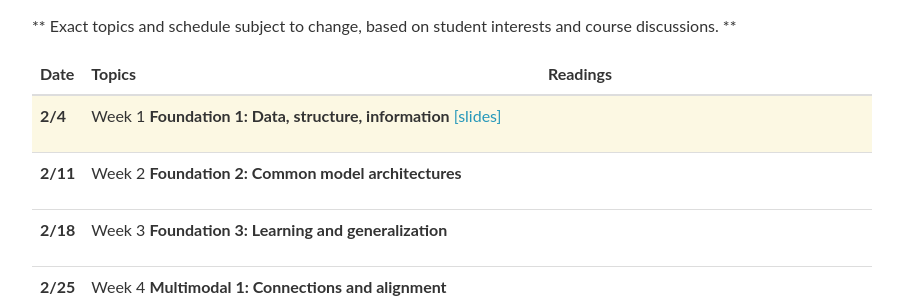
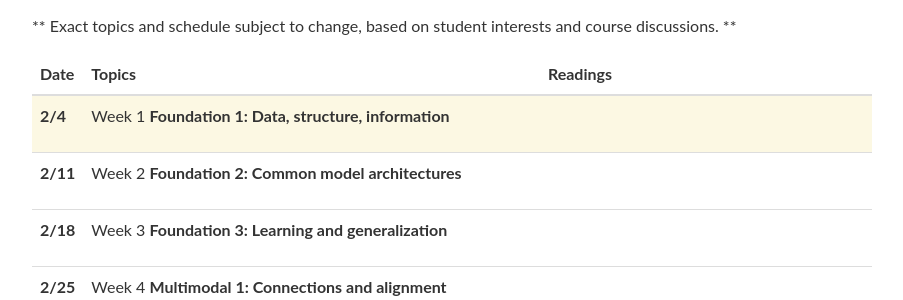
Before and after one commit to MIT-MI/how2ai-course, a Jekyll site: the page built from spring2025/_pages/schedule.md, in a window 1280 px wide and 1371 px high. Shown: the part 158-458 px from the top of the window, without its empty margins (188-1091 px from the left). Built offline with Jekyll 4.4.1, drawn with Linux system fonts in a browser that asks for light colours; nearby versions of some CDN libraries; comment, search, counter and statistics services are not loaded.

Commit message:
Update lectures_2025.yml

```diff
--- a/_data/lectures_2025.yml
+++ b/_data/lectures_2025.yml
@@ -1,6 +1,6 @@
 - date: 2/4
   title: >
-    Week 1 <strong>Foundation 1: Data, structure, information</strong> <a href="how2ai_week1_slides.pdf">[slides]</a>
+    Week 1 <strong>Foundation 1: Data, structure, information</strong>
   slides:
   topics:
   readings:
```
